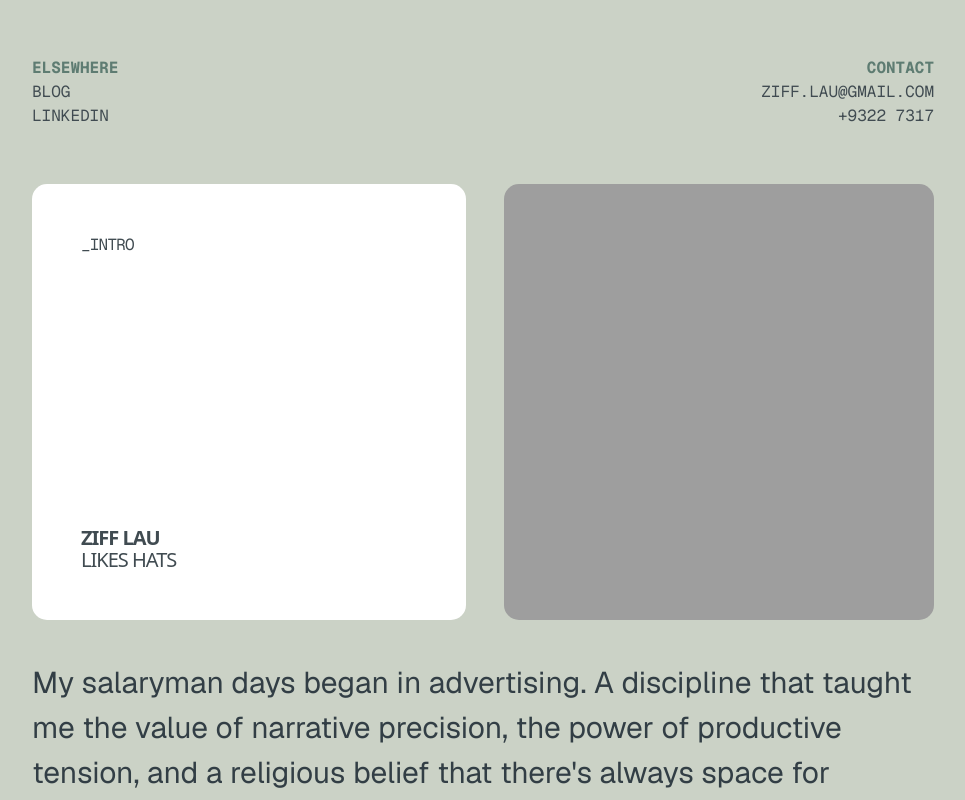
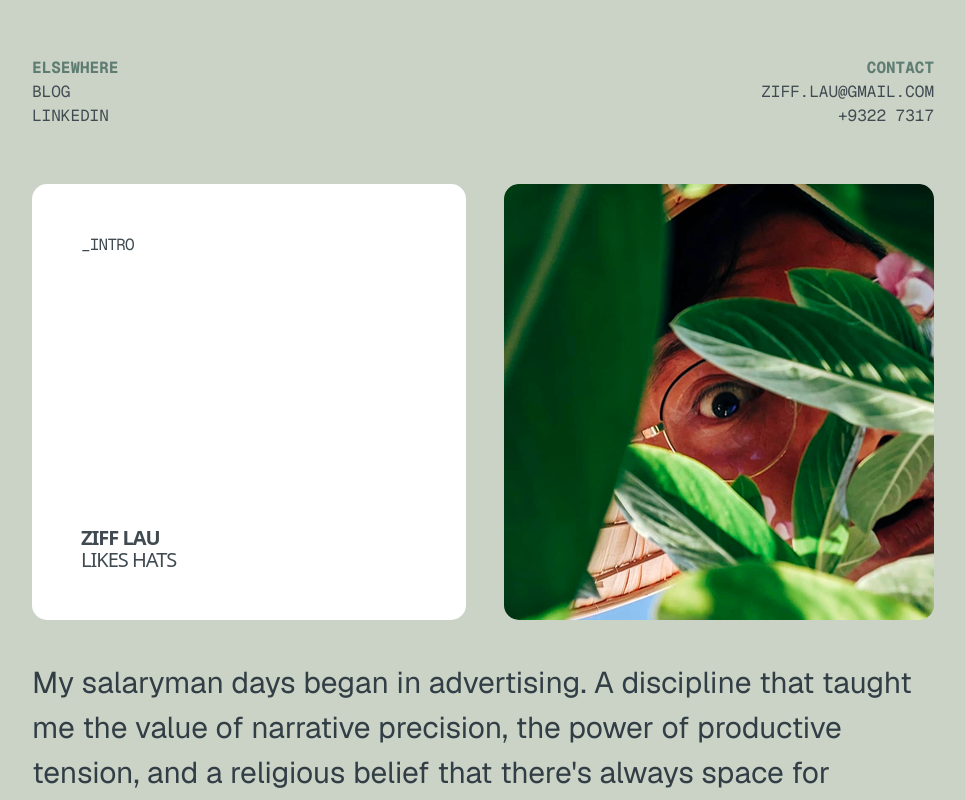
Before and after one commit to prettymanly/studioziff, a Next.js app: page / in a window 1280 px wide. Shown: the top 800 px of the page, without its empty margins (157-1122 px from the left). Built offline with nearby package versions, Linux system fonts and the light colour scheme.

Commit message:
fix: resolve image display issue and update to standard img tag

```diff
--- a/src/app/page.tsx
+++ b/src/app/page.tsx
@@ -1,4 +1,5 @@
 import { ServiceCard } from '@/components/ServiceCard/ServiceCard';
+import Image from 'next/image';
 
 export default function Home() {
   const serviceDesignData = {
@@ -140,13 +141,14 @@
           </div>
 
           {/* Right Box - Image */}
-          <div
-            className="w-full md:w-1/2 h-[436px] bg-[#D9D9D9] rounded-[15px] bg-cover"
-            style={{
-              backgroundImage: "url('http://localhost:3845/assets/89c7e088a9646499c357983fba268314fa128afc.png')",
-              backgroundPosition: 'center'
-            }}
-          ></div>
+          <div className="relative w-full md:w-1/2 h-[436px] rounded-[15px] overflow-hidden">
+            <Image
+              src="/images/intro-image.png"
+              alt="Ziff Lau"
+              fill
+              style={{ objectFit: 'cover' }}
+            />
+          </div>
         </section>
 
         {/* About Section */}
```
Also changed, not shown: public/images/intro-image.png (added), ziffbook-portfolio/public/images/intro-image.png (added).
